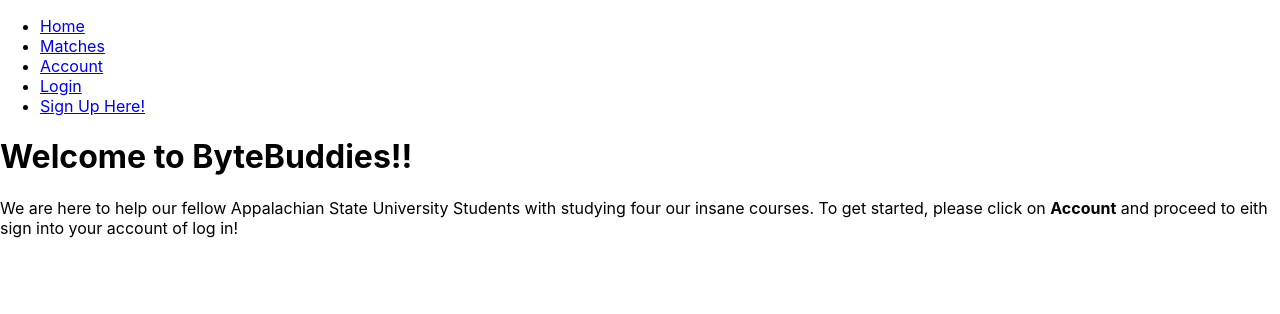
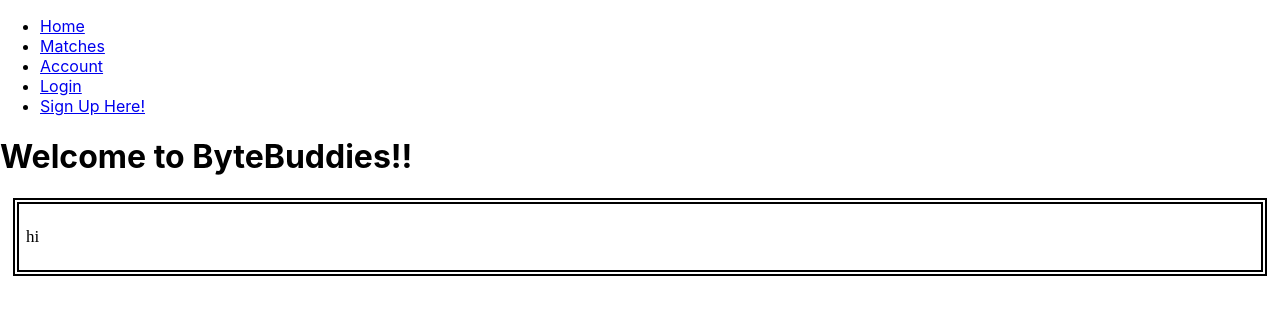
Before and after one commit to zach-belecanech/AppHack-FrontEnd, a React (Create React App) app in the folder my-react/: page / in a window 1280 px wide. Shown: the top 314 px of the page. Built offline with nearby package versions, Linux system fonts and the light colour scheme.

Commit message:
Added things to Matches.js and MatchesDyn.js

```diff
--- a/my-react/src/App.css
+++ b/my-react/src/App.css
@@ -26,3 +26,7 @@
   background-color: #ddd;
   color: black;
 }
+
+.html {
+
+}
--- a/my-react/src/App.js
+++ b/my-react/src/App.js
@@ -9,8 +9,7 @@
 function App() {
   return (
     <Router>
-      <title>ByteBuddies</title>
-      <div>
+      <div class='All'>
         <nav className={styles.navbar}>
           <ul>
             <li>
--- a/my-react/src/components/Home.css
+++ b/my-react/src/components/Home.css
@@ -1,4 +1,4 @@
-#regularText {
+.regText {
     background-color: #FFFFFF;
     color: #000000;
     border: 6px double #000000;
--- a/my-react/src/components/Home.js
+++ b/my-react/src/components/Home.js
@@ -1,16 +1,20 @@
 import React from 'react';
 import './Home.css';
+import Card from '@mui/material/Card';
+import CardContent from '@mui/material/CardContent';
 
 export const Home = props => {
 
     return (
         <div>
         <h1>Welcome to ByteBuddies!!</h1>
-        <regularText>We are here to help our fellow Appalachian State University Students with
-            studying four our insane courses. To get started, please click on <b>Account</b> and
-            proceed to eith sign into your account of log in!
-        </regularText>
+            <div class='regText'>
+            <p>
+                hi
+            </p>
+            </div>
         </div>
+
     )
 }
 
--- a/my-react/src/components/Matches.js
+++ b/my-react/src/components/Matches.js
@@ -1,10 +1,74 @@
+// import React from 'react'
+// import MatchesDyn from './MatchesDyn'
+
+// export const Matches = props => {
+
+//     const axios = require('axios');
+
+//     // Function to make the API call and retrieve emails
+//     async function getEmails() {
+//     try {
+//         const response = await axios.get('http://34.227.51.137:3000/getEmails/'); // Replace the URL with your actual API endpoint
+//         const emails = response.data; // Assuming the response contains an array of emails in JSON format
+//         return emails;
+//     } catch (error) {
+//         console.error('Error fetching emails:', error);
+//         return []; // Return an empty array in case of error
+//     }
+//     }
+
+//     // Function to process emails and store them in an array
+//     async function getEmailArray() {
+//     const emails = await getEmails();
+//     const emailArray = emails.map(email => email.address); // Assuming email objects have an 'address' property, modify this according to your API response structure
+//     return emailArray;
+//     }
+
+//     // Example usage
+//     getEmailArray()
+//     .then(emailArray => {
+//         console.log('Emails array:', emailArray);
+//     })
+//     .catch(error => {
+//         console.error('Error:', error);
+//     });
+
+
+//     const dataArray = [];
+//     let count = 1;
+//     if (count === 0)
+//     {
+//         return (
+//             <div>
+//                 <p>
+//                     There are no matches here!!
+//                 </p>
+//                 <p>
+//                     Please either finish setting up your account and/or sign in.
+//                 </p>
+//             </div>
+//         )
+//     }
+//     else
+//     {
+//         return (
+//             <div>
+//               <MatchesDyn data={dataArray} />
+//             </div>
+//         );
+//     }
+
+// }
+
+// export default Matches
+
 import React from 'react'
 
 export const Matches = props => {
 
     return (
         <div>
-        <h1>This is the matches page!</h1>
+        <h1>This is the Sign Up page!</h1>
         </div>
     )
 }
--- /dev/null
+++ b/my-react/src/components/MatchesDyn.js
@@ -0,0 +1,32 @@
+// import React from 'react';
+
+// const MatchesDyn = ({ data }) => (
+//   <div>
+//     {data.map((item, index) => (
+//       <div key={index}>
+//         {/* Render your dynamic component here using 'item' */}
+//         <p>First Name: {{item}[0]}</p>
+//         <p>Last Name: {{item}[1]}</p>
+//         <p>User's Email: {{item}[2]}</p>
+//         <p>User's Classes: {{item}[3]}</p>
+//         <p>User's Availability: {{item}[4]}</p>
+//         <p>-----------------------</p>
+//       </div>
+//     ))}
+//   </div>
+// );
+
+// export default MatchesDyn;
+
+import React from 'react'
+
+export const MatchesDyn = props => {
+
+    return (
+        <div>
+        <h1>This is the Sign Up page!</h1>
+        </div>
+    )
+}
+
+export default MatchesDyn
```
Also changed, not shown: my-react/src/components/temp.txt (added).
